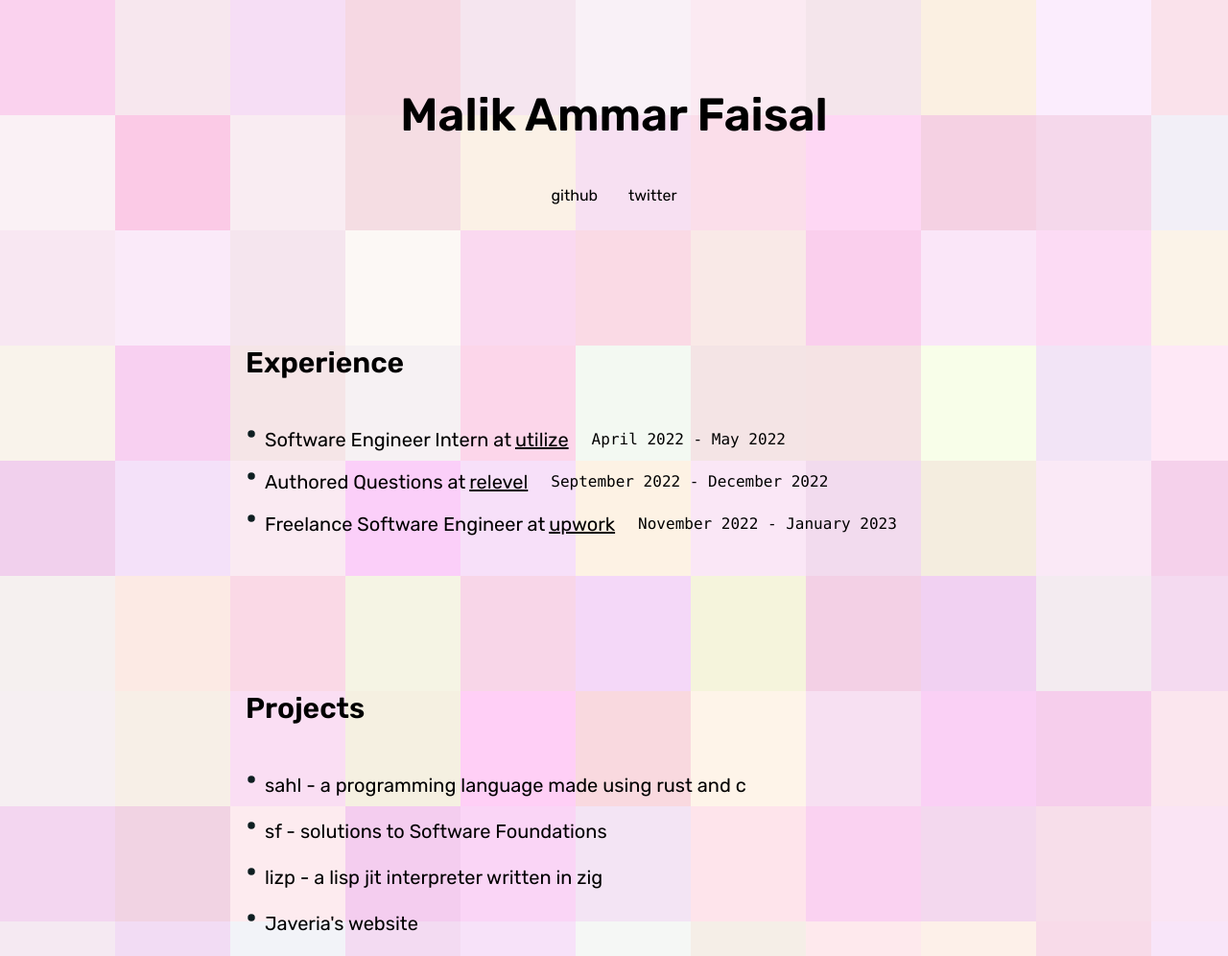
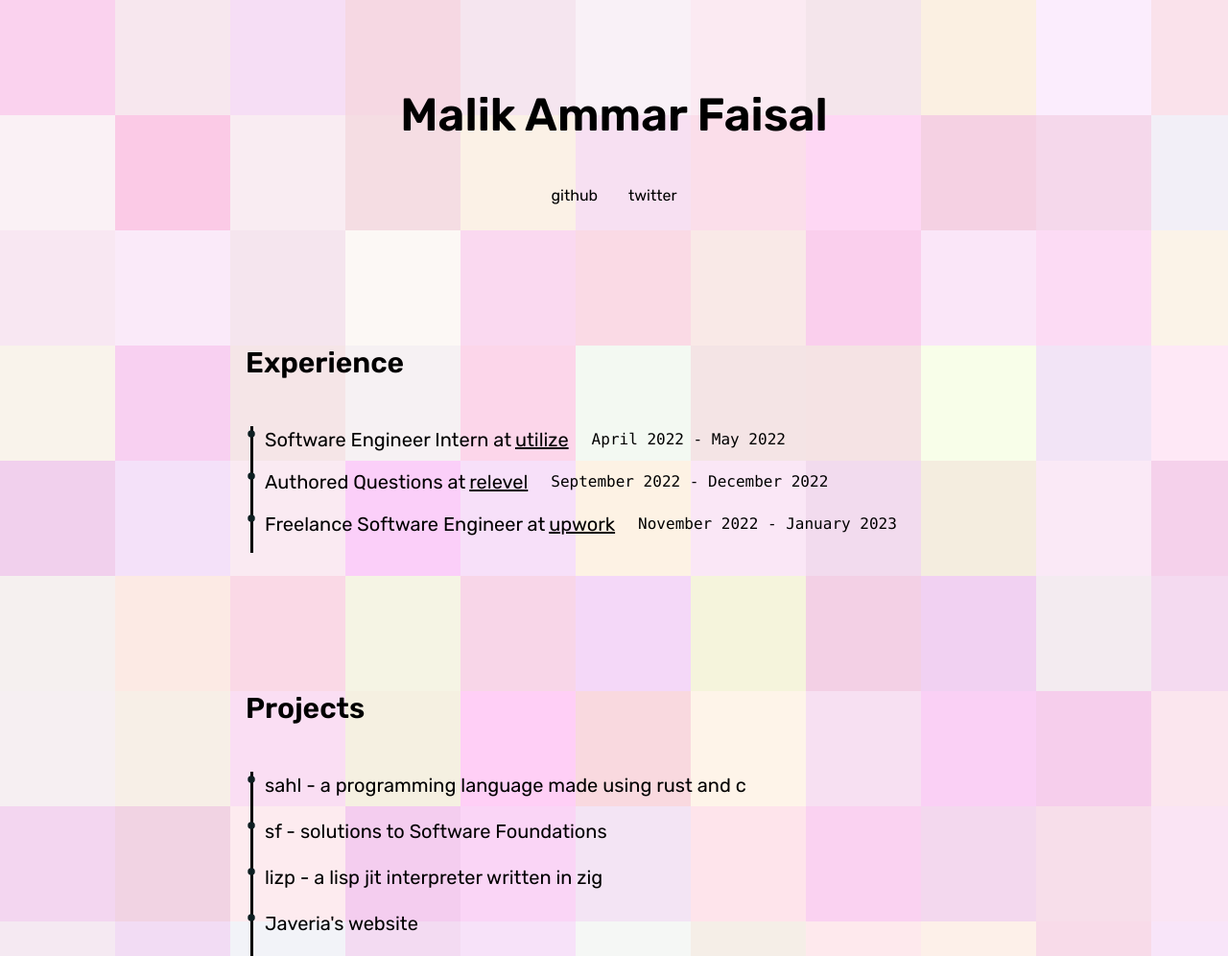
Before and after one commit to abooishaaq/my_site, a website built with Vite: page index.html in a window 1280 px wide. Shown: the whole page at 96% size. Built offline with nearby package versions, Linux system fonts and the light colour scheme.

Commit message:
update styling

```diff
--- a/index.html
+++ b/index.html
@@ -37,7 +37,8 @@
             <div id="bg" class="grid grid-col-10 relative"></div>
             <div class="mt-24 w-full">
                 <h2 class="text-3xl font-bold py-12">Experience</h2>
-                <ul>
+                <ul class="relative">
+                    <div class="vertical-line"></div>
                     <li class="flex items-center">
                         <span class="text-xl">Software Engineer Intern at</span
                         >&nbsp;
@@ -72,7 +73,8 @@
             </div>
             <div class="mt-24 w-full">
                 <h2 class="text-3xl font-bold py-12">Projects</h2>
-                <ul>
+                <ul class="relative">
+                    <div class="vertical-line"></div>
                     <li class="text-xl">
                         <a href="https://github.com/abooishaaq/sahl"
                             >sahl - a programming language made using rust and
--- a/style.css
+++ b/style.css
@@ -31,10 +31,6 @@ body {
     font: 1rem/1.5 Rubik, sans-serif;
 }
 
-ol {
-    list-style-type: none;
-}
-
 li {
     position: relative;
     margin: 0;
@@ -62,6 +58,15 @@ li:after {
     width: 12px;
 }
 
+.vertical-line {
+    position: absolute;
+    top: 0;
+    left: 5px;
+    width: 2.5px;
+    height: 100%;
+    background: #000;
+}
+
 #bg {
     position: fixed;
     top: 0;
```
